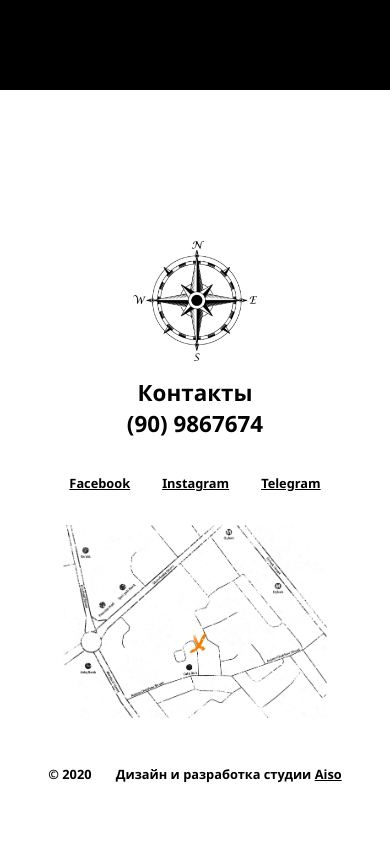
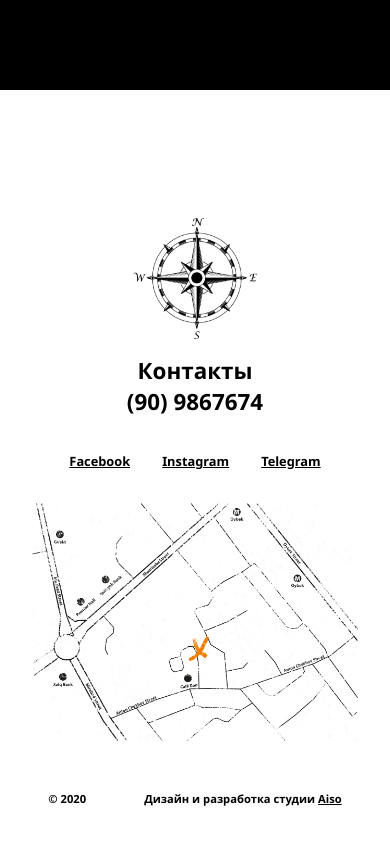
Before and after one commit to RuslanVaisov/boroda, a React (Create React App) app: page / in a window 390 px wide. Shown: the part 3675-4519 px from the top of the page. Built offline with nearby package versions, Linux system fonts and the light colour scheme.

Commit message:
June 25th v4

```diff
--- a/src/assets/Footer.scss
+++ b/src/assets/Footer.scss
@@ -103,7 +103,7 @@ footer {
 
 @media (max-width: 768px) {
   footer {
-    height: 100vh;
+    height: 100%;
     padding: 2rem;
 
     .footer-top {
@@ -112,6 +112,7 @@ footer {
       align-items: center;
       justify-content: center;
       flex-direction: column;
+      max-width: 100%;
 
       .footer-top-left {
         align-items: center;
@@ -144,7 +145,7 @@ footer {
 
       .footer-top-right {
         img {
-          width: 90%;
+          width: 100%;
         }
       }
     }
@@ -200,7 +201,7 @@ footer {
 
       .footer-top-right {
         img {
-          width: 90%;
+          width: 100%;
         }
       }
     }
@@ -208,7 +209,7 @@ footer {
       height: 65px;
       padding-top: 1rem;
       width: 90%;
-      font-size: 0.8rem;
+      font-size: 0.7rem;
     }
   }
 }
```
